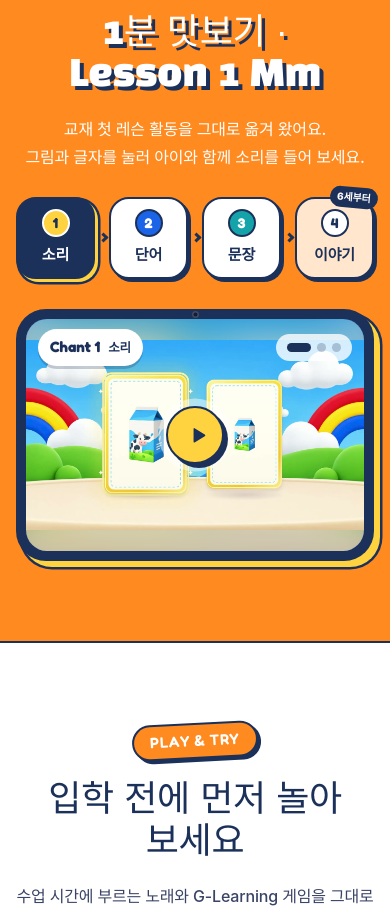
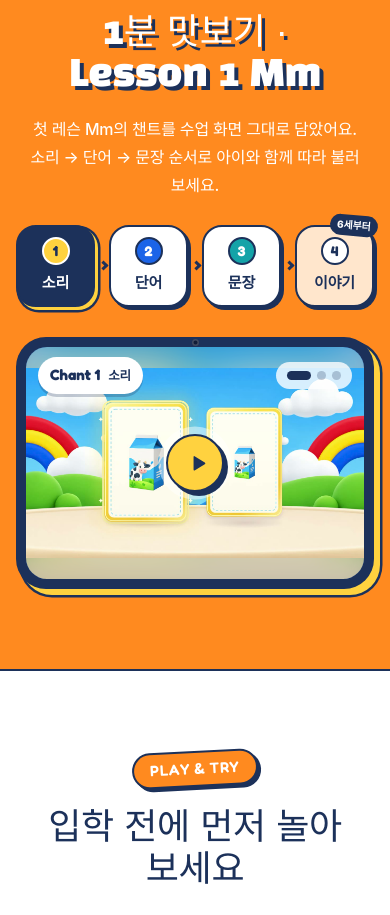
Before and after one commit to jinilee-hue/Poly-Phonics-Promo, a plain HTML site: page concept-c.html in a window 390 px wide. Shown: the part 5518-6433 px from the top of the page. Drawn offline with Linux system fonts and the light colour scheme; a web font is replaced by a local one.

Commit message:
C: 1분 맛보기 lead matches the chant tablet
Co-Authored-By: Claude Opus 5.5 <noreply@anthropic.com>

```diff
--- a/concept-c.html
+++ b/concept-c.html
@@ -344,7 +344,7 @@
     <div class="sec-head center">
       <p class="reveal"><span class="tag t-yellow">Try Lesson 1</span></p>
       <h2 id="taste-title" class="h2 h2-pop reveal" style="--i:1">1분 맛보기 · <span class="nowrap">Lesson 1 Mm</span></h2>
-      <p class="lead reveal" style="--i:2">교재 첫 레슨 활동을 그대로 옮겨 왔어요.<br>그림과 글자를 눌러 아이와 함께 소리를 들어 보세요.</p>
+      <p class="lead reveal" style="--i:2">첫 레슨 Mm의 챈트를 수업 화면 그대로 담았어요.<br>소리 → 단어 → 문장 순서로 아이와 함께 따라 불러 보세요.</p>
     </div>
 
     <ol class="grow reveal" style="--i:3" aria-label="소리가 읽기로 자라는 길">
```
